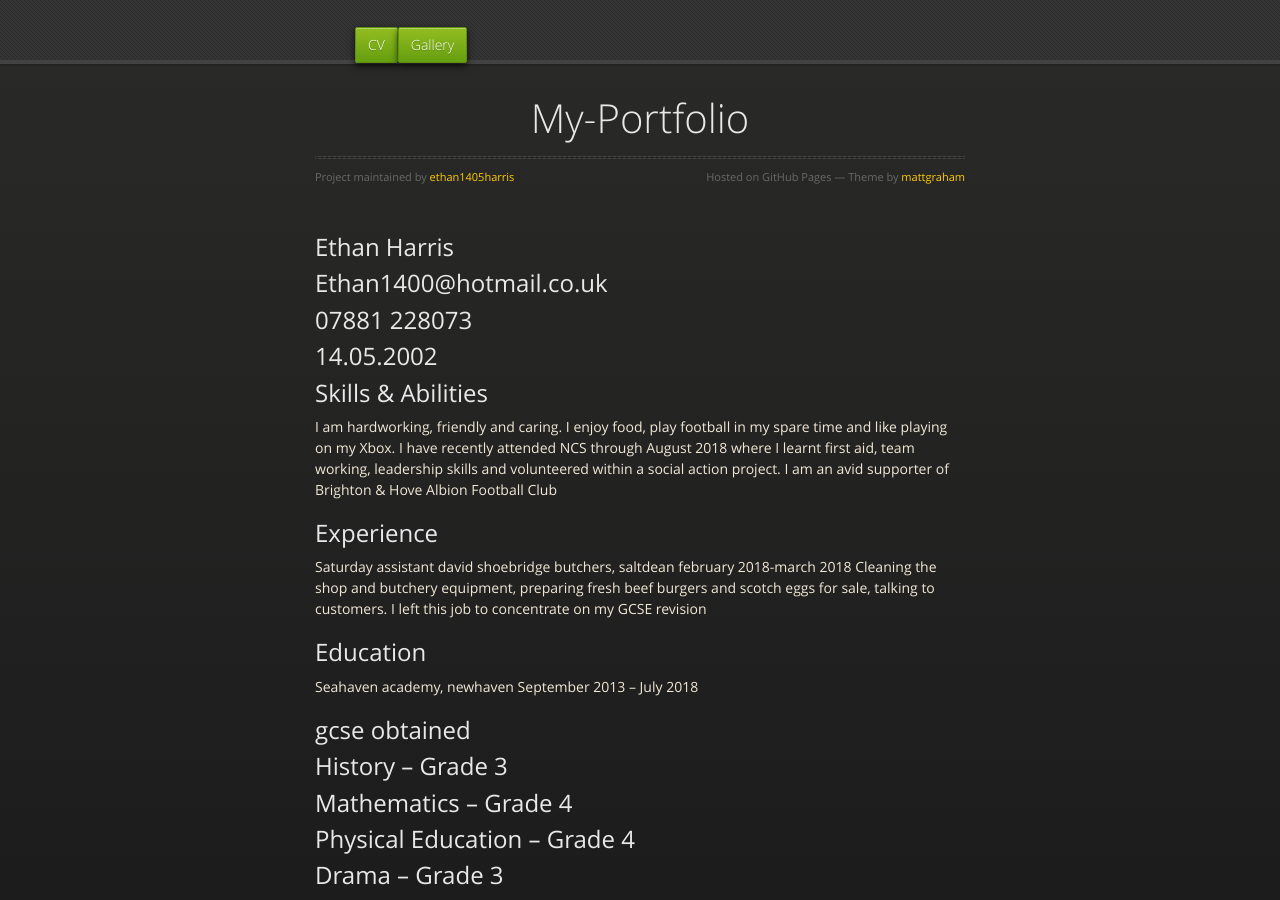
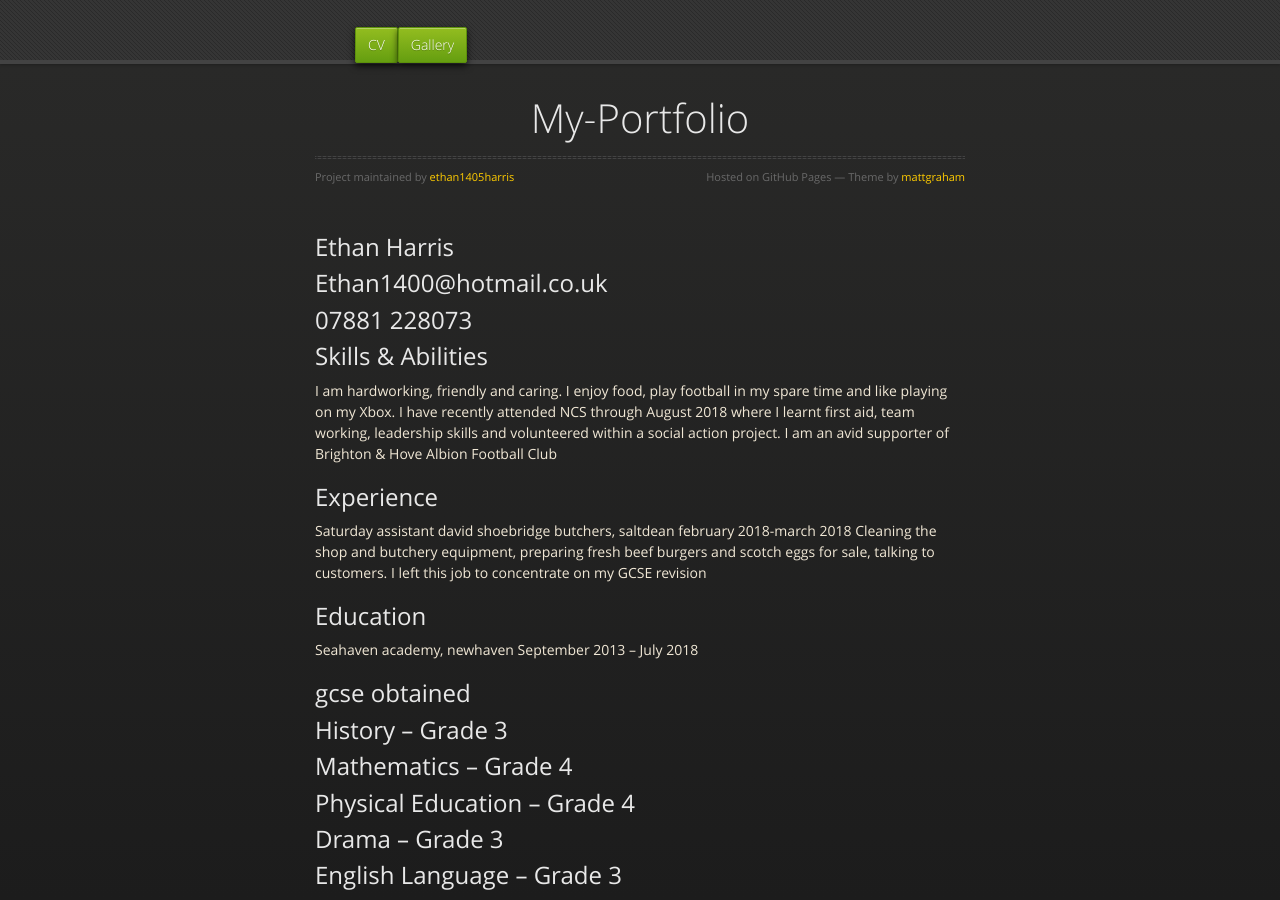
Before and after one commit to ethan1405harris/My-Portfolio, a Jekyll site: the page built from cv.md, in a window 1280 px wide and 900 px high. Built offline with Jekyll 4.4.1, drawn with Linux system fonts in a browser that asks for light colours; the repository's description, which GitHub fills in, is left out; our own code applies the rules of GitHub Pages for plain Markdown files.

Commit message:
Update cv.md

```diff
--- a/cv.md
+++ b/cv.md
@@ -9,7 +9,7 @@ layout: default
 
 ## 07881 228073
 
-## 14.05.2002
+
 
 ## Skills & Abilities
 I am hardworking, friendly and caring.  I enjoy food, play football in my spare time and like playing on my Xbox.  I have recently attended NCS through August 2018 where I learnt first aid, team working, leadership skills and volunteered within a social action project.  I am an avid supporter of Brighton & Hove Albion Football Club
```
